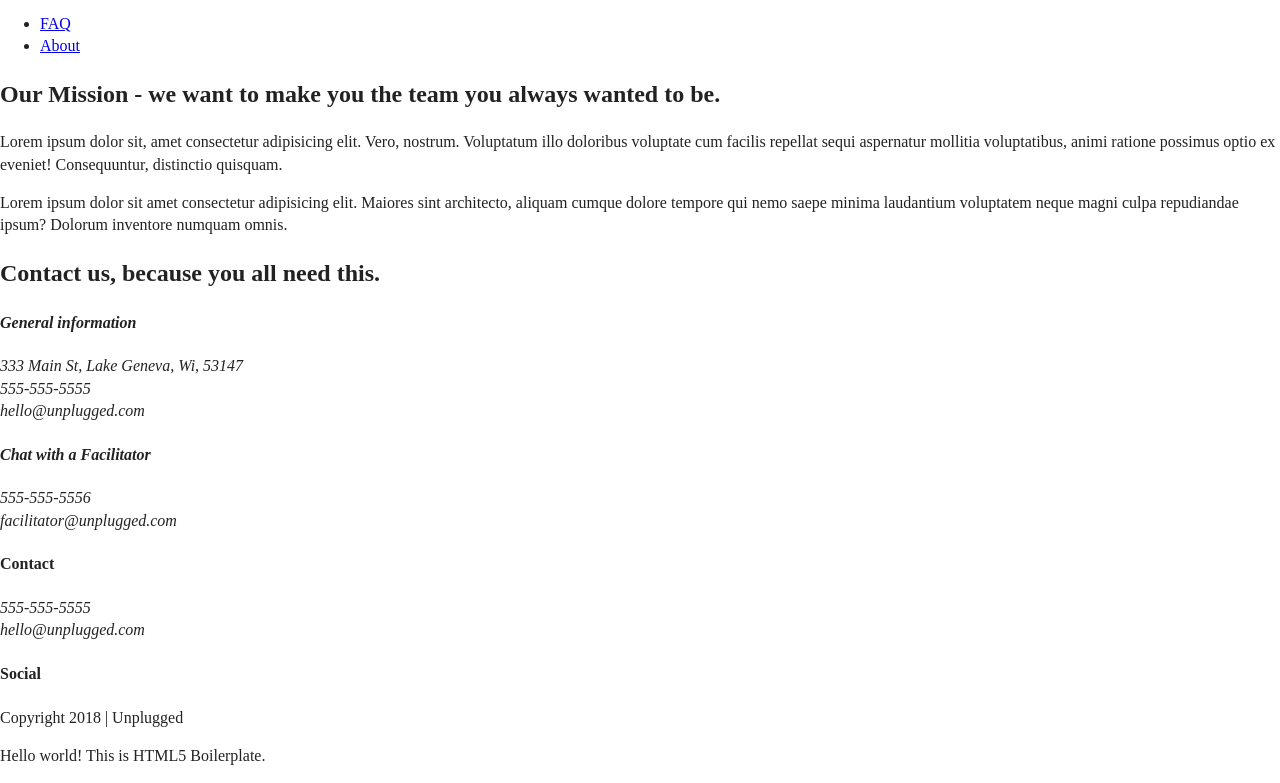
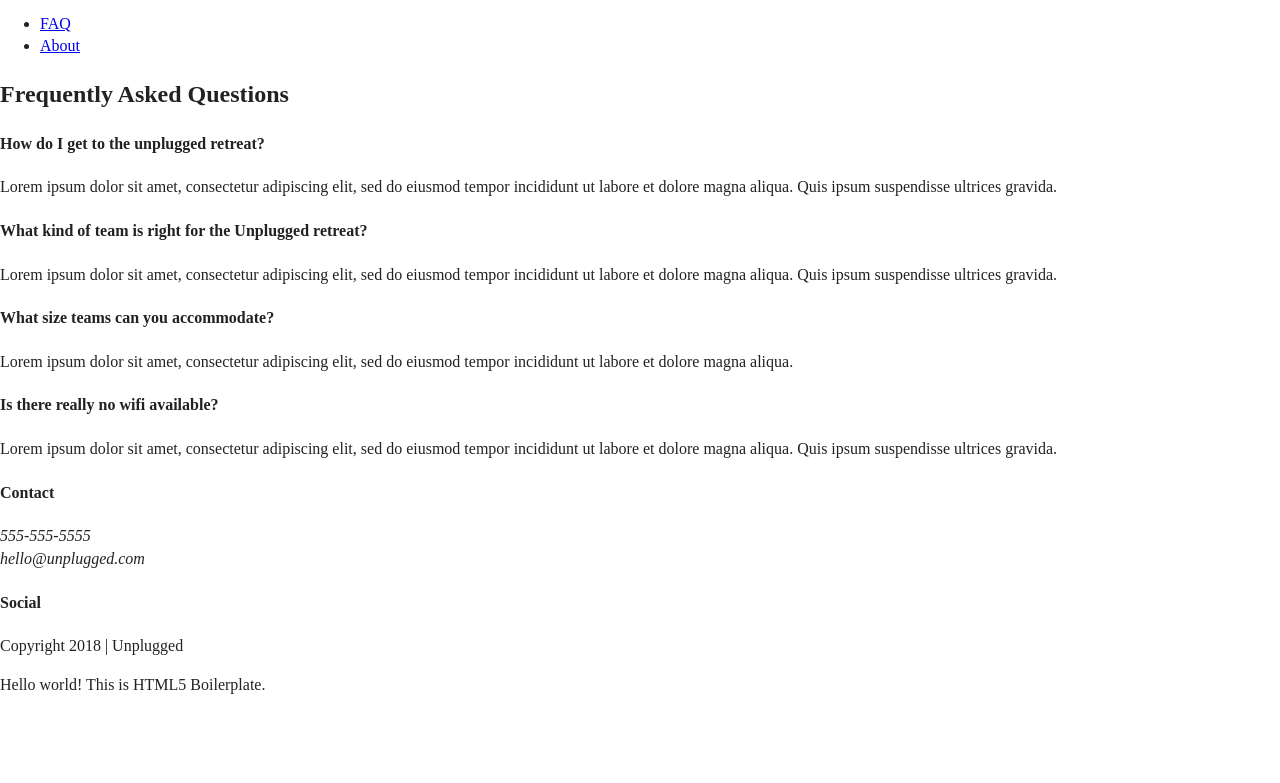
Before and after one commit to rmedina0134/responsive-website-project, a website: page faq/index.html in a window 1280 px wide. Shown: the part 111-894 px from the top of the page. After the commit the page ends 823 px from the top, so only its background shows below. Drawn offline with Linux system fonts and the light colour scheme.

Commit message:
Add faq code

```diff
--- a/faq/index.html
+++ b/faq/index.html
@@ -25,61 +25,52 @@
 <body>
   <header>
     <div class="content-wrapper">
-      <a href="#"><img src="../Assets/unpluggedlogo.png" alt="unplugged logo"></a>
-
+      <a href="#">
+        <img src="../Assets/unpluggedlogo.png" alt="unplugged logo">
+      </a>
       <div class="header-divider"></div>
-
       <nav>
         <ul>
           <li><a href="index.html" target="_blank">FAQ</a></li>
           <li><a href="../about/index.html" target="_blank">About</a></li>
         </ul>
       </nav>
-
     </div>
   </header>
 
-  <section class="mission">
+  <main class="faq">
     <div class="content-wrapper">
-      <h2>Our Mission - we want to make you the team you always wanted to be.</h2>
-      <div class="mission-content">
+      <h2>Frequently Asked Questions</h2>
+      <div class="faq-content">
+        <h4>How do I get to the unplugged retreat?</h4>
         <p>
-          Lorem ipsum dolor sit, amet consectetur adipisicing elit. Vero, nostrum. Voluptatum illo doloribus voluptate cum facilis repellat sequi aspernatur mollitia voluptatibus, animi ratione possimus optio ex eveniet! Consequuntur, distinctio quisquam.
+        Lorem ipsum dolor sit amet, consectetur adipiscing elit, sed do eiusmod tempor incididunt ut labore et
+        dolore magna aliqua. Quis ipsum suspendisse ultrices gravida.
         </p>
+      </div>
+      <div class="faq-content">
+        <h4>What kind of team is right for the Unplugged retreat?</h4>
         <p>
-          Lorem ipsum dolor sit amet consectetur adipisicing elit. Maiores sint architecto, aliquam cumque dolore tempore qui nemo saepe minima laudantium voluptatem neque magni culpa repudiandae ipsum? Dolorum inventore numquam omnis.
+        Lorem ipsum dolor sit amet, consectetur adipiscing elit, sed do eiusmod tempor incididunt ut labore et
+        dolore magna aliqua. Quis ipsum suspendisse ultrices gravida.
+        </p>
+      </div>
+      <div class="faq-content">
+        <h4>What size teams can you accommodate?</h4>
+        <p>
+        Lorem ipsum dolor sit amet, consectetur adipiscing elit, sed do eiusmod tempor incididunt ut labore et
+        dolore magna aliqua.
+        </p>
+      </div>
+      <div class="faq-content">
+        <h4>Is there really no wifi available?</h4>
+        <p>
+        Lorem ipsum dolor sit amet, consectetur adipiscing elit, sed do eiusmod tempor incididunt ut labore et
+        dolore magna aliqua. Quis ipsum suspendisse ultrices gravida.
         </p>
       </div>
     </div>
-  </section>
-
-  <section class="map">
-    <figure>
-
-    </figure>
-  </section>
-
-  <section class="contact-section">
-    <div class="content-wrapper">
-      <h2>Contact us, because you all need this.</h2>
-      <address class="contact-content">
-        <div>
-          <h4>General information</h4>
-          <p>
-            333 Main St, Lake Geneva, Wi, 53147 <br>
-            555-555-5555 <br>
-            hello@unplugged.com
-          </p>
-        </div>
-        <div>
-          <h4>Chat with a Facilitator</h4>
-          <p>
-            555-555-5556 <br>
-            facilitator@unplugged.com
-          </p>
-        </div>
-      </address>
-  </section>
+  </main>
 
   <footer>
     <div class="content-wrapper">
```
